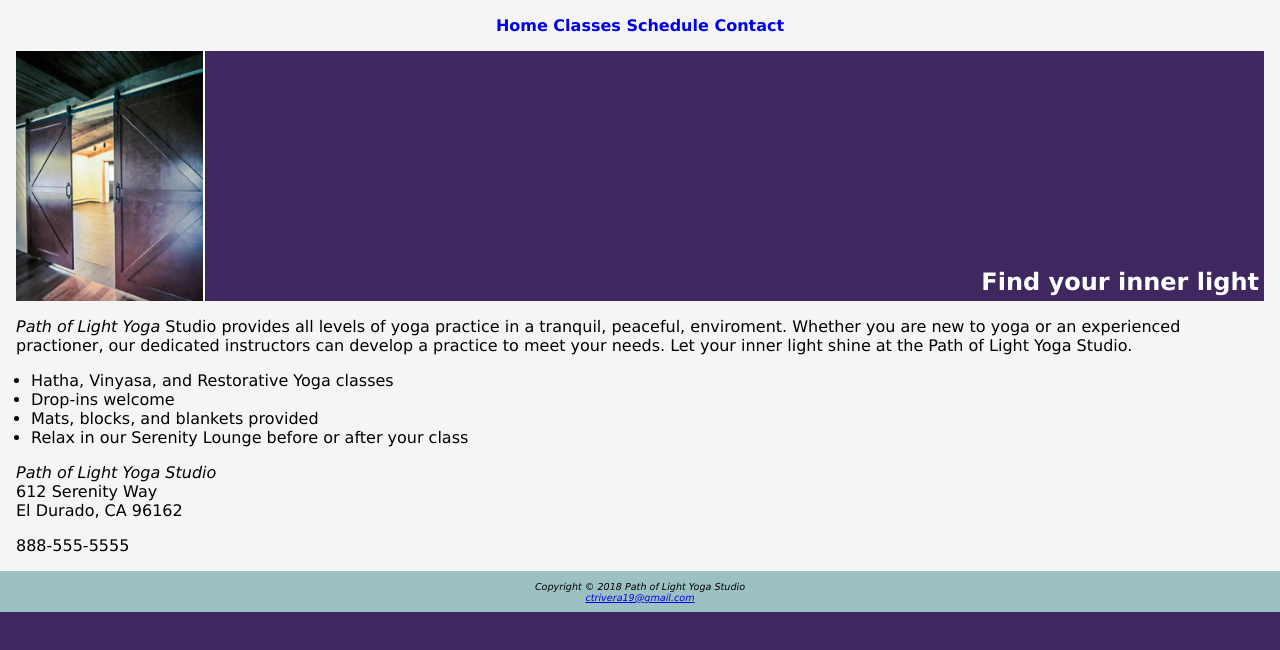
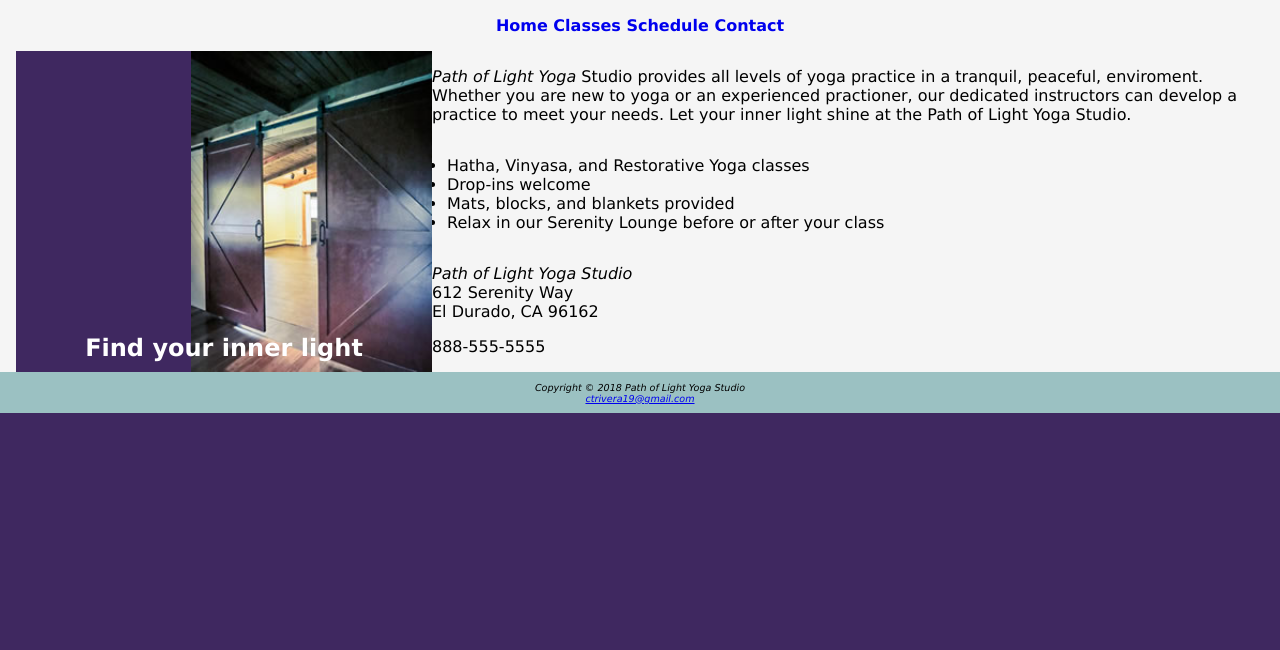
Before and after one commit to CRivera19/YOGA-FIRE, a plain HTML site: page index.html in a window 1280 px wide. Shown: the part 150-800 px from the top of the page. Drawn offline with Linux system fonts and the light colour scheme.

Commit message:
added ipad css

```diff
--- a/index.html
+++ b/index.html
@@ -18,12 +18,12 @@
         <a href="schedule.html">Schedule</a>
         <a href="#">Contact</a>
     </nav>
-    <main>
+    <main id="home">
         <div class="yoga-door">
             <img src="/yogadoor.jpg" alt="yogadoor">
             <h2>Find your inner light</h2>
         </div>
-        <p>
+        <p class="info">
             <span class="studio"> Path of Light Yoga </span> Studio provides all levels of yoga practice in a tranquil, peaceful, enviroment. Whether you are new to yoga or an experienced practioner, our dedicated instructors can develop a practice to meet your needs. Let your inner light shine at the Path of Light Yoga Studio.
         </p>
         <ul class="list">
@@ -40,7 +40,7 @@
                 Relax in our Serenity Lounge before or after your class
             </li>
         </ul>
-        <div>
+        <div class="contact">
             <p><span class="studio">Path of Light Yoga Studio</span><br>
                 612 Serenity Way<br>
                 El Durado, CA 96162
--- a/yoga.css
+++ b/yoga.css
@@ -95,3 +95,55 @@ dl dd {
 dl dt {
     margin: 0.3em;
 }
+
+/* media queries */
+
+ /* Extra small devices (phones, 600px and down) */
+ @media only screen and (max-width: 600px) {...}
+
+ /* Small devices (portrait tablets and large phones, 600px and up) */
+ @media only screen and (min-width: 600px) {
+    #home {
+         display: grid;
+         grid-template-columns: repeat(3, 1fr);
+    }
+    #home .yoga-door {
+        grid-row-start: 1;
+        grid-row-end: 4;
+        background-image: url(./yogadoor.jpg);
+        background-size: contain;
+        background-color: #3F2860;
+        color: white;
+        height: 100%;
+        }
+    #home .yoga-door img{
+        display: none;
+    }
+    #home .yoga-door h2{
+        z-index: 1;
+        position: absolute;
+        bottom: 10px;
+        right: 0;
+        margin: 0;
+        text-align: center;
+        width: 100%;
+    }
+    #home .info {
+        grid-column: 2 / 4;
+    }
+    #home .list {
+        grid-column: 2 / 4;
+    }
+    #home .contact {
+        grid-column: 2 / 4;
+    }
+ }
+
+ /* Medium devices (landscape tablets, 768px and up) */
+ @media only screen and (min-width: 768px) {...}
+
+ /* Large devices (laptops/desktops, 992px and up) */
+ @media only screen and (min-width: 992px) {...}
+
+ /* Extra large devices (large laptops and desktops, 1200px and up) */
+ @media only screen and (min-width: 1200px) {...}
```
